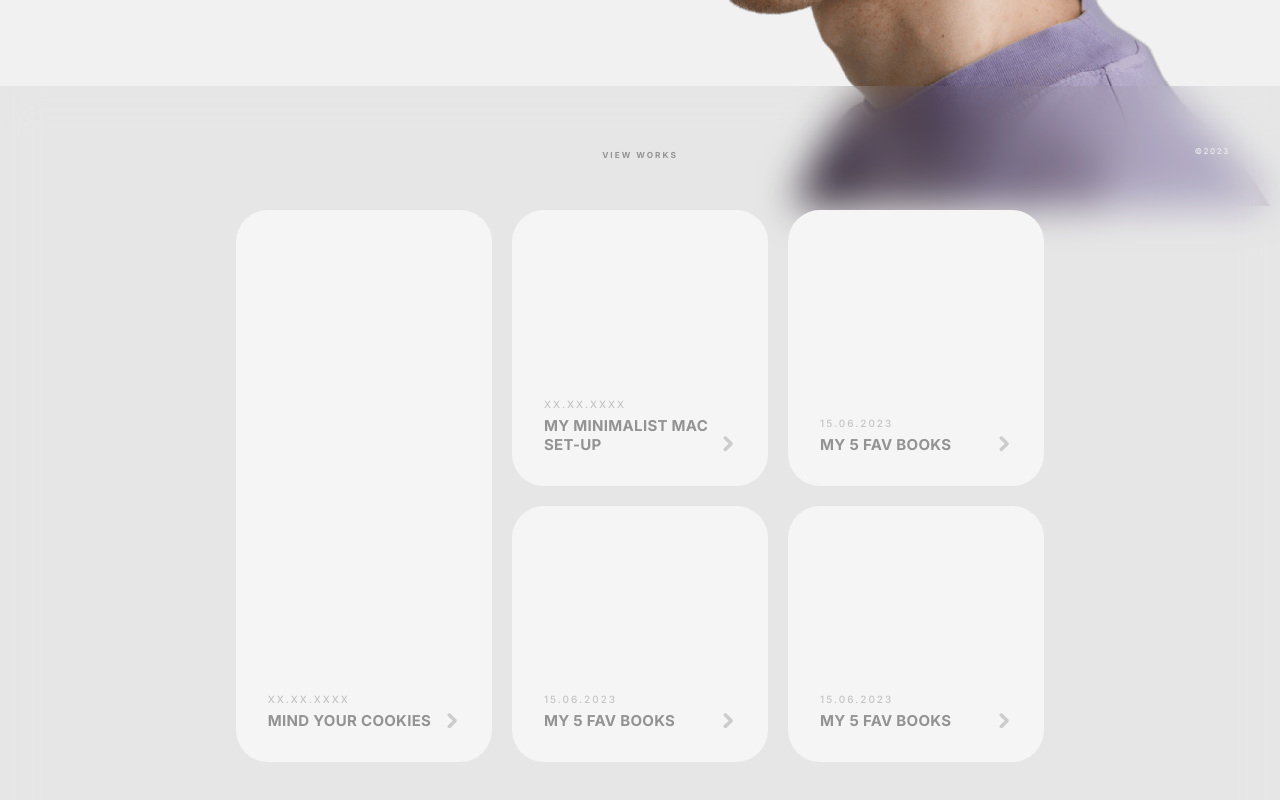
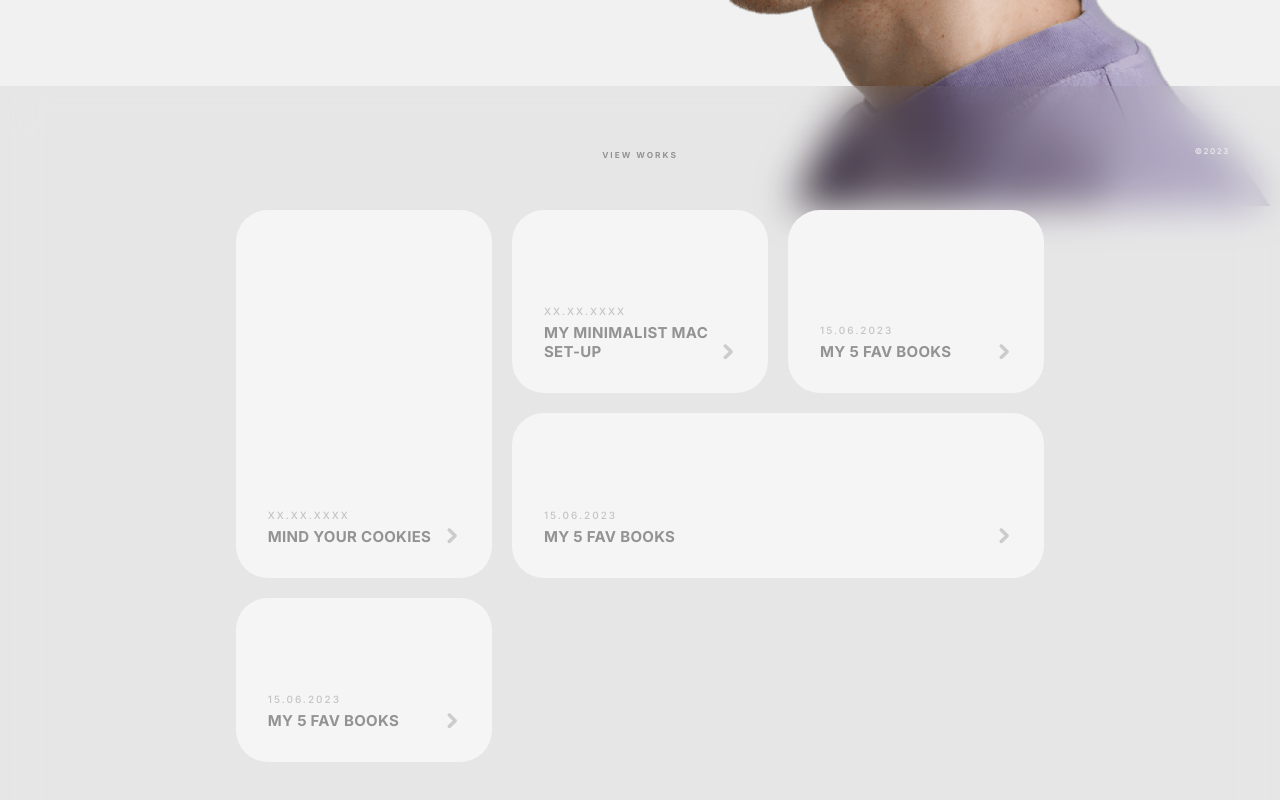
Before and after one commit to aeonyuonmiller/folioz, a Next.js app: page / in a window 1280 px wide. Shown: the part 594-1394 px from the top of the page. Built offline with nearby package versions, Linux system fonts and the light colour scheme.

Commit message:
more grid variation on card-grid

```diff
--- a/src/app/globals.css
+++ b/src/app/globals.css
@@ -107,7 +107,6 @@ a {
   position: fixed;
   right: 50px;
   bottom: 50px;
-
   color: #eeeeee;
   font-size: 8px;
   font-weight: 500;
@@ -154,6 +153,10 @@ a {
 
 .card:first-child{
   grid-row: span 2;
+}
+
+.card:nth-child(4){
+  grid-column: span 2;
 }
 
 .card{
```
